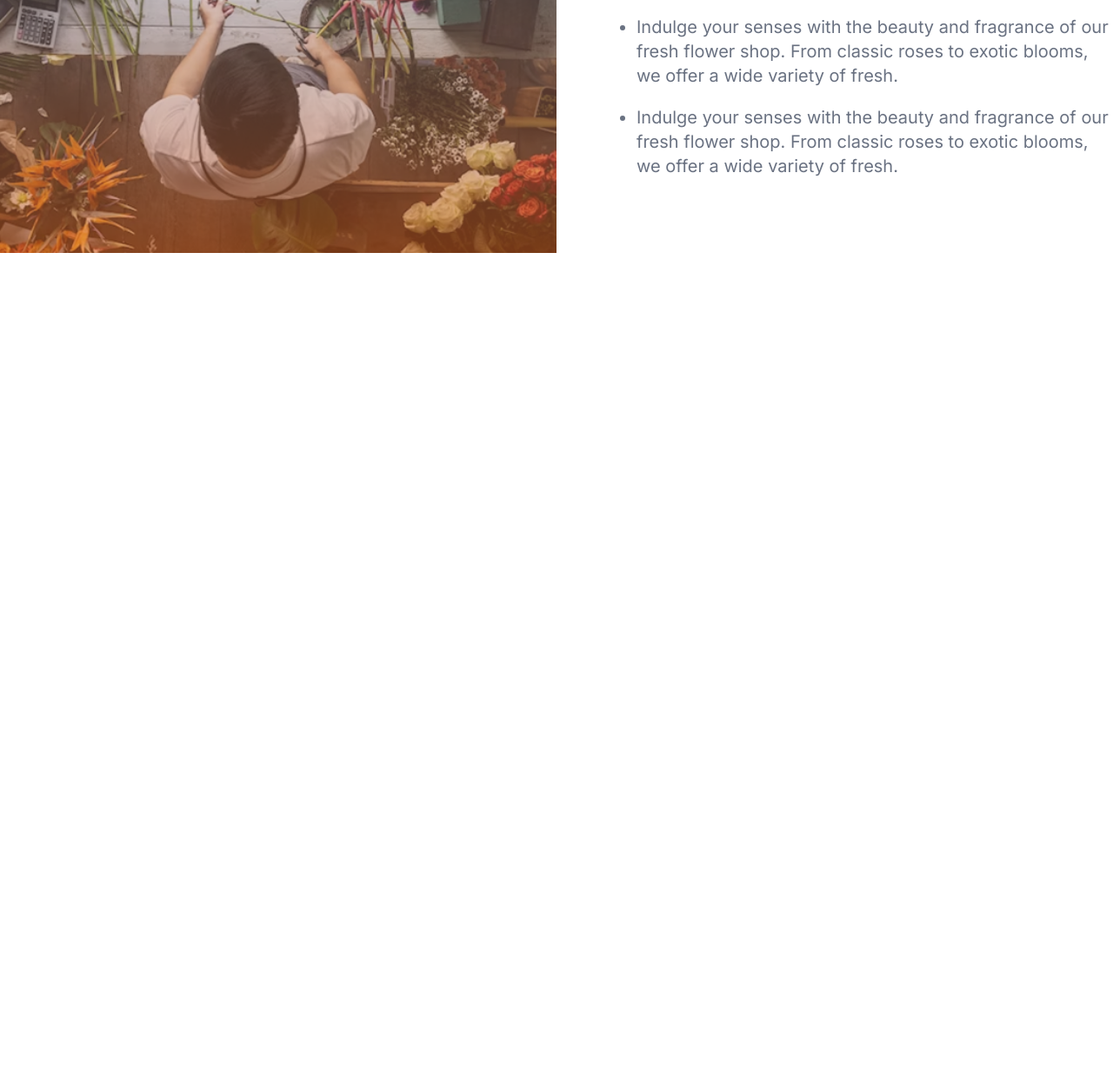
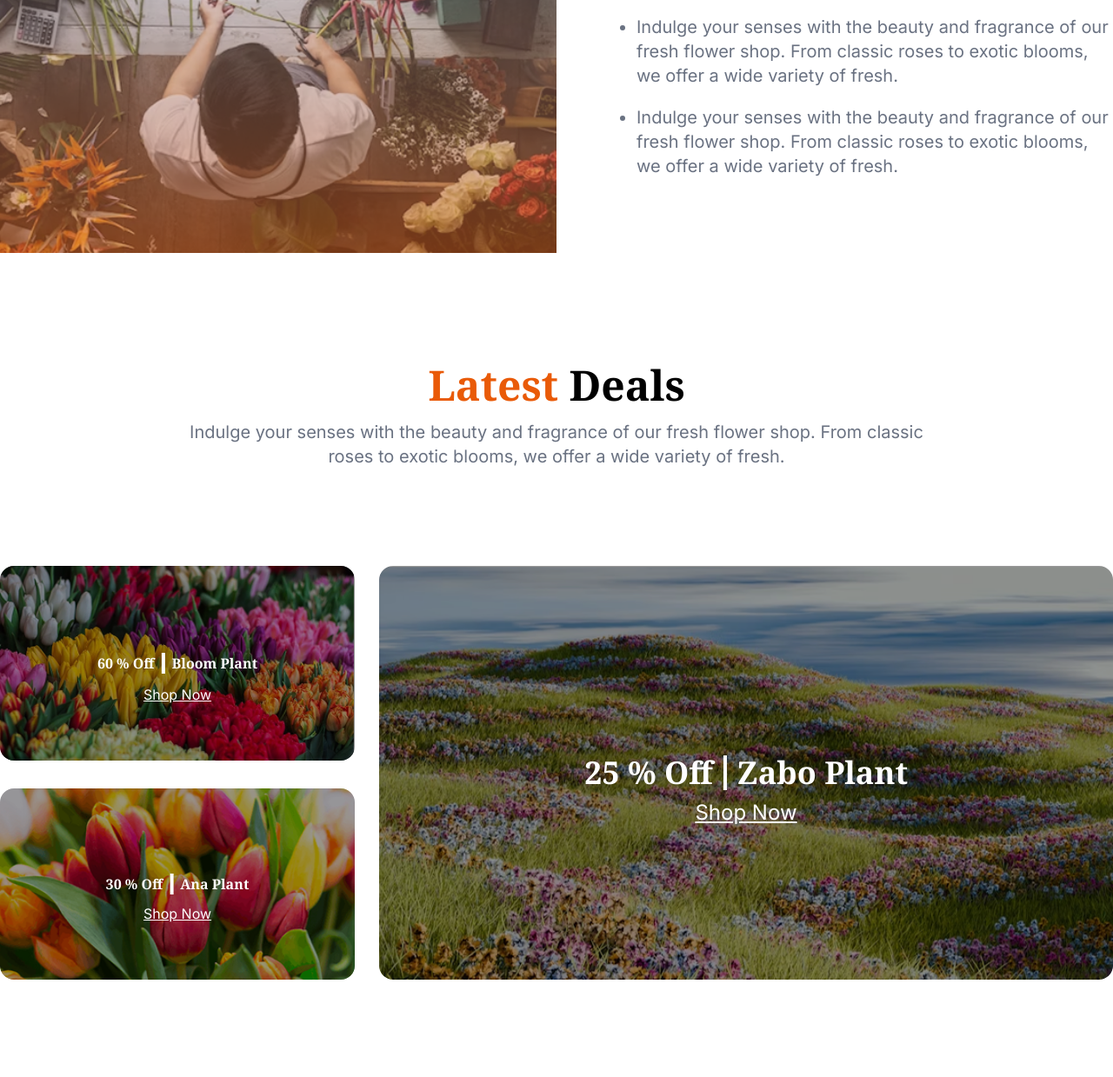
Before and after one commit to suzonmahbub/assignment-2, a plain HTML site: page index.html in a window 1280 px wide. Shown: the part 2310-3549 px from the top of the page at 87% size. Before the commit the page ends 2601 px from the top, so only its background shows below. Drawn offline with nearby package versions, Linux system fonts and the light colour scheme.

Commit message:
latest deals section complete

```diff
--- a/index.html
+++ b/index.html
@@ -339,6 +339,111 @@
           </ul>
         </div>
       </div>
+
+      <!-- Latest Deals -->
+      <div class="container mx-auto mt-10 lg:mt-32 px-4 xl:px-0">
+        <h2 class="text-4xl lg:text-5xl text-center capitalize font-bold">
+          <span class="text-[#E95A08]">latest</span> deals
+        </h2>
+        <p class="max-w-4xl mx-auto text-gray-500 text-xl text-center mt-4">
+          Indulge your senses with the beauty and fragrance of our fresh flower
+          shop. From classic roses to exotic blooms, we offer a wide variety of
+          fresh.
+        </p>
+
+        <!-- Grid Layout -->
+        <div class="grid lg:grid-cols-4 xl:grid-cols-3 gap-7 py-10 lg:py-28">
+          <div class="col-span-2 xl:col-span-1 space-y-8">
+            <!-- Bloom plant -->
+            <div class="overflow-hidden relative rounded-2xl">
+              <img
+                class="w-full h-full object-cover"
+                src="./assets/deal-bloom.png"
+                alt="deal-bloom"
+              />
+              <div class="absolute inset-0 bg-black opacity-40"></div>
+              <div
+                class="flex gap-2 2xl:gap-4 absolute left-1/2 -translate-y-1/2 top-1/2 -translate-x-1/2"
+              >
+                <h4
+                  class="text-white sm:text-xl lg:text-lg xl:text-base 2xl:text-xl font-bold capitalize"
+                >
+                  60 % off
+                </h4>
+                <p class="w-1 bg-white"></p>
+                <h4
+                  class="text-white sm:text-xl lg:text-lg xl:text-base 2xl:text-xl font-bold capitalize"
+                >
+                  bloom plant
+                </h4>
+              </div>
+              <button
+                class="absolute left-1/2 -translate-x-1/2 bottom-14 sm:bottom-20 md:bottom-32 lg:bottom-20 xl:bottom-16 2xl:bottom-20 text-white capitalize underline cursor-pointer"
+              >
+                shop now
+              </button>
+            </div>
+            <!-- Ana plant -->
+            <div class="overflow-hidden relative rounded-2xl">
+              <img
+                class="w-full h-full object-cover"
+                src="./assets/deal-ana.png"
+                alt="deal-ana"
+              />
+              <div class="absolute inset-0 bg-black opacity-40"></div>
+              <div
+                class="flex gap-2 2xl:gap-4 absolute left-1/2 -translate-y-1/2 top-1/2 -translate-x-1/2"
+              >
+                <h4
+                  class="text-white sm:text-xl lg:text-lg xl:text-base 2xl:text-xl font-bold capitalize"
+                >
+                  30 % off
+                </h4>
+                <p class="w-1 bg-white"></p>
+                <h4
+                  class="text-white sm:text-xl lg:text-lg xl:text-base 2xl:text-xl font-bold capitalize"
+                >
+                  ana plant
+                </h4>
+              </div>
+              <button
+                class="absolute left-1/2 -translate-x-1/2 bottom-14 sm:bottom-20 md:bottom-32 lg:bottom-20 xl:bottom-16 2xl:bottom-20 text-white capitalize underline cursor-pointer"
+              >
+                shop now
+              </button>
+            </div>
+          </div>
+          <!-- Zabo plant -->
+          <div class="col-span-2 overflow-hidden relative rounded-2xl">
+            <img
+              class="w-full h-full object-cover rounded-2xl"
+              src="./assets/deal-zabo.png"
+              alt="deal-zabo"
+            />
+            <div class="absolute inset-0 bg-black opacity-40"></div>
+            <div
+              class="flex gap-2 md:gap-3 2xl:gap-4 absolute left-1/2 -translate-y-1/2 top-1/2 -translate-x-1/2"
+            >
+              <h4
+                class="text-white md:text-xl xl:text-4xl font-bold capitalize"
+              >
+                25 % off
+              </h4>
+              <p class="w-1 bg-white"></p>
+              <h4
+                class="text-white md:text-xl xl:text-4xl font-bold capitalize"
+              >
+                zabo plant
+              </h4>
+            </div>
+            <button
+              class="md:text-2xl absolute left-1/2 -translate-x-1/2 bottom-16 sm:bottom-20 md:bottom-36 lg:bottom-52 xl:bottom-44 2xl:bottom-56 text-white capitalize underline cursor-pointer"
+            >
+              shop now
+            </button>
+          </div>
+        </div>
+      </div>
     </main>
 
     <footer></footer>
```
